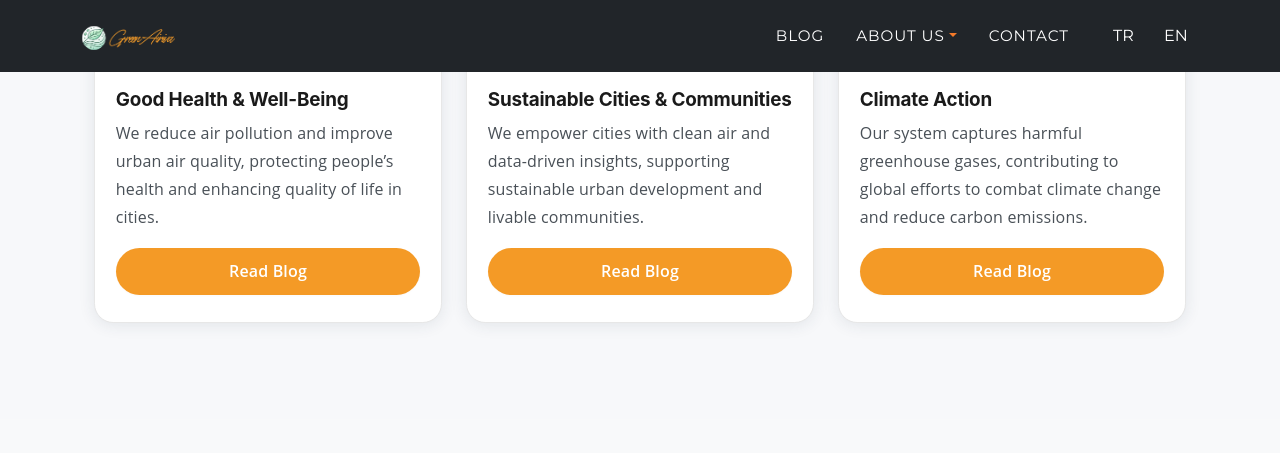
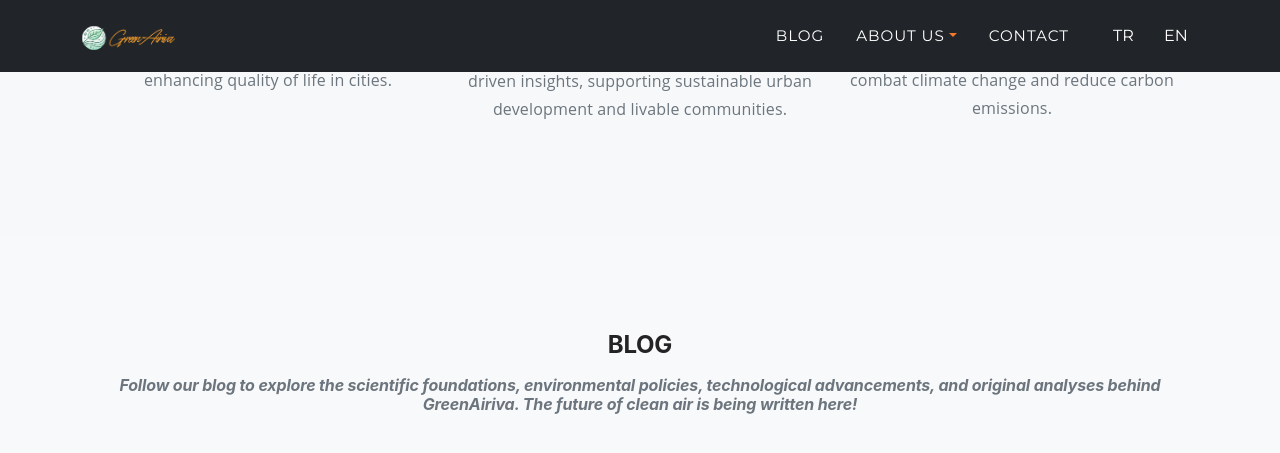
Before and after one commit to GreenAiriva/greenairiva.com.tr, a Jekyll site: the page built from index.html, in a window 1280 px wide and 900 px high, scrolled down 1358 px, cut to the strip 0-499 px from the top of the window. Shown: the top 453 px of the strip. Built offline with Jekyll 4.4.1, drawn with Linux system fonts in a browser that asks for light colours.

Commit message:
Update index.html

```diff
--- a/index.html
+++ b/index.html
@@ -17,51 +17,34 @@
   </div>
 </header>
 
-<!-- Solutions Section -->
+    <!-- Solutions -->
     <section class="page-section" id="solutions">
         <div class="container">
-    <div class="text-center mb-5">
+            <div class="text-center">
                 <h2 class="section-heading text-uppercase">Our Solutions</h2>
-      <h3 class="section-subheading text-muted">
-        At GreenAiriva, we deliver innovative solutions for healthier cities and a cleaner atmosphere. Our system actively captures harmful pollutants and greenhouse gases, contributing to sustainable urban living and global climate goals.
-      </h3>
+                <h3 class="section-subheading text-muted">At GreenAiriva, we deliver innovative solutions for healthier cities and a cleaner atmosphere. Our system actively captures harmful pollutants and greenhouse gases, contributing to sustainable urban living and global climate goals.</h3>
             </div>
-    <div class="row g-4">
-      <div class="col-12 col-md-4 d-flex">
-        <div class="blog-card w-100">
-          <div class="blog-card-img">
-            <img src="assets/img/Solution/SDG-3.jpg" alt="Good Health and Well-Being image" />
+            <div class="row text-center">
+                <div class="col-md-4">
+                    <span class="service-img-wrap" style="display:inline-block; width:144px; height:144px; margin-bottom:20px;">
+                        <img src="assets/img/Solution/SDG-3.jpg" alt="Good Health and Well-Being image" style="max-width:100%; max-height:100%;">
+                    </span>
+                    <h4 class="my-3">Good Health & Well-Being</h4>
+                    <p class="text-muted">We reduce air pollution and improve urban air quality, protecting people’s health and enhancing quality of life in cities.</p>
                 </div>
-          <div class="blog-card-body">
-            <h3>Good Health & Well-Being</h3>
-            <p>We reduce air pollution and improve urban air quality, protecting people’s health and enhancing quality of life in cities.</p>
-            <a href="https://blog.greenairiva.com.tr/category/health" target="_blank" rel="noopener" class="btn">Read Blog</a>
+                <div class="col-md-4">
+                    <span class="service-img-wrap" style="display:inline-block; width:144px; height:144px; margin-bottom:20px;">
+                        <img src="assets/img/Solution/SDG-11.jpg" alt="Sustainable Cities and Communities image" style="max-width:100%; max-height:100%;">
+                    </span>
+                    <h4 class="my-3">Sustainable Cities & Communities</h4>
+                    <p class="text-muted">We empower cities with clean air and data-driven insights, supporting sustainable urban development and livable communities.</p>
                 </div>
-        </div>
-      </div>
-      <div class="col-12 col-md-4 d-flex">
-        <div class="blog-card w-100">
-          <div class="blog-card-img">
-            <img src="assets/img/Solution/SDG-11.jpg" alt="Sustainable Cities and Communities image" />
-          </div>
-          <div class="blog-card-body">
-            <h3>Sustainable Cities & Communities</h3>
-            <p>We empower cities with clean air and data-driven insights, supporting sustainable urban development and livable communities.</p>
-            <a href="https://blog.greenairiva.com.tr/category/cities" target="_blank" rel="noopener" class="btn">Read Blog</a>
-          </div>
-        </div>
-      </div>
-      <div class="col-12 col-md-4 d-flex">
-        <div class="blog-card w-100">
-          <div class="blog-card-img">
-            <img src="assets/img/Solution/SDG-13.jpg" alt="Climate Action image" />
-          </div>
-          <div class="blog-card-body">
-            <h3>Climate Action</h3>
-            <p>Our system captures harmful greenhouse gases, contributing to global efforts to combat climate change and reduce carbon emissions.</p>
-            <a href="https://blog.greenairiva.com.tr/category/climate" target="_blank" rel="noopener" class="btn">Read Blog</a>
-          </div>
-        </div>
+                <div class="col-md-4">
+                    <span class="service-img-wrap" style="display:inline-block; width:144px; height:144px; margin-bottom:20px;">
+                        <img src="assets/img/Solution/SDG-13.jpg" alt="Climate Action image" style="max-width:100%; max-height:100%;">
+                    </span>
+                    <h4 class="my-3">Climate Action</h4>
+                    <p class="text-muted">Our system captures harmful greenhouse gases, contributing to global efforts to combat climate change and reduce carbon emissions.</p>
                 </div>
             </div>
         </div>
```
Lines whose indentation alone changed are shown as unchanged.
